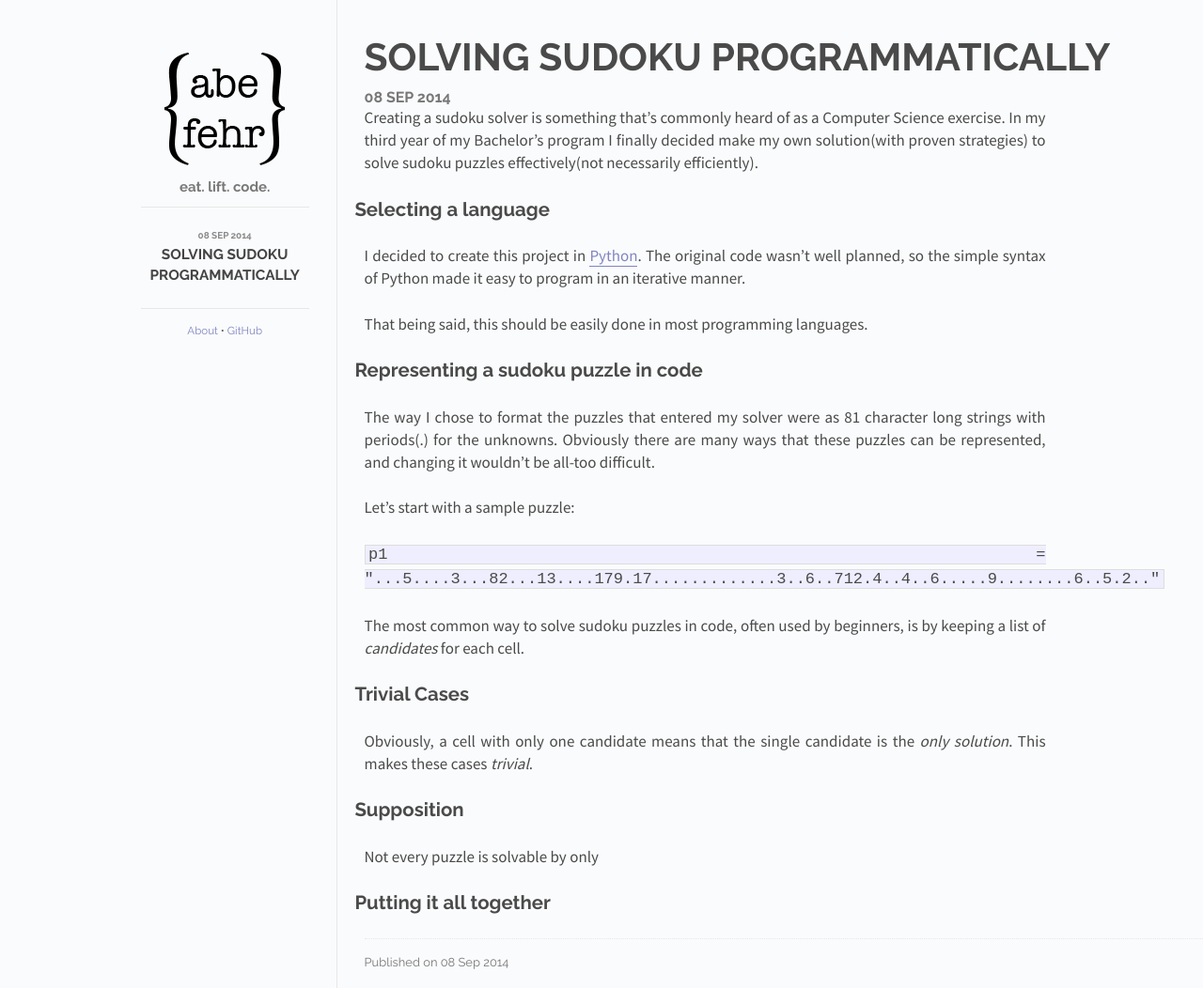
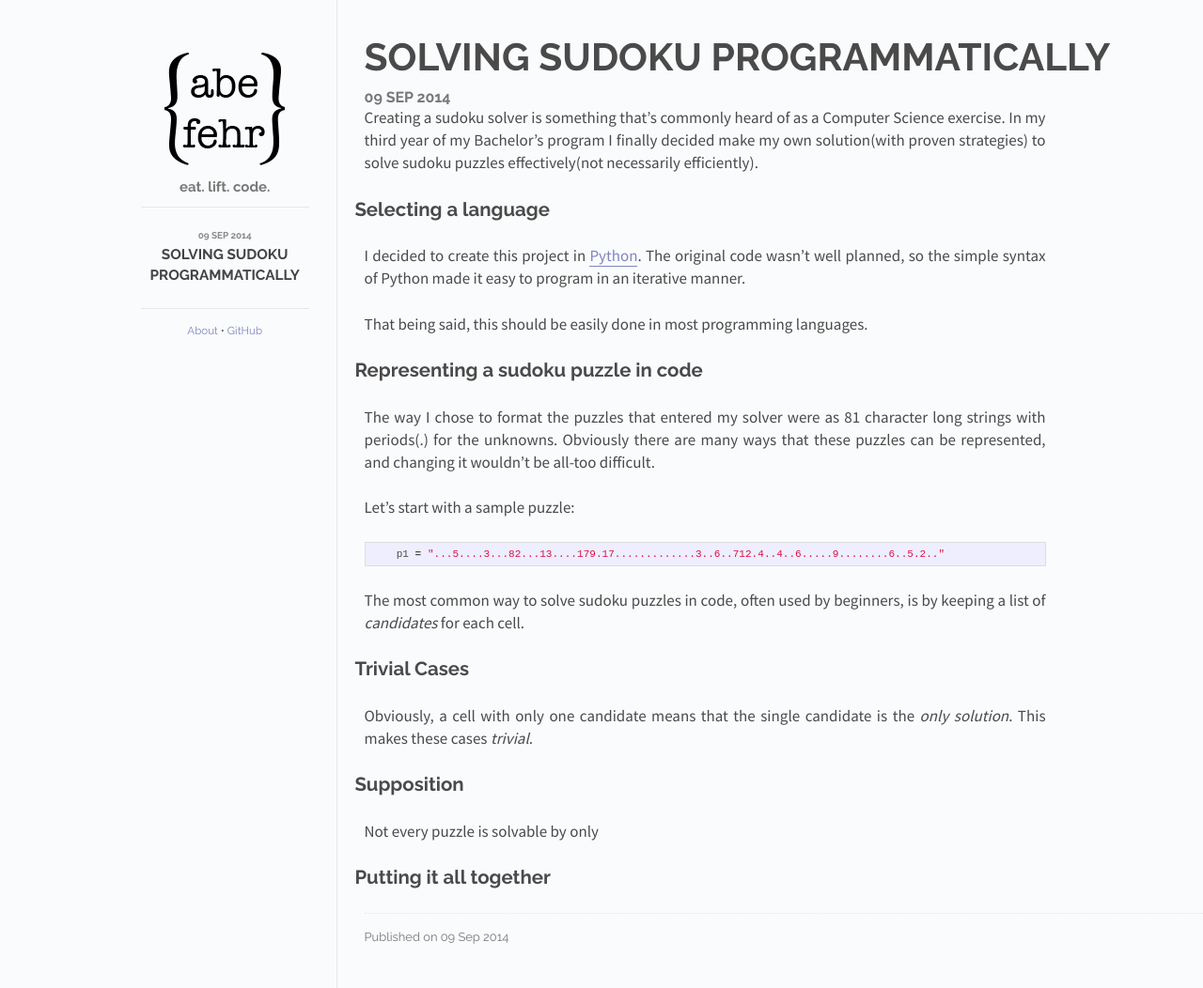
Before and after one commit to abejfehr/abejfehr.github.io, a Jekyll site: the page built from _posts/2014-09-09-solving-sudoku-programmatically.md, in a window 1280 px wide. Shown: the whole page at 94% size. Built offline with Jekyll 4.4.1, drawn with Linux system fonts in a browser that asks for light colours; Markdown is read by kramdown in place of the engine named in the settings.

Commit message:
revised my draft post and updated the datestamp

```diff
--- a/_posts/2014-09-07-solving-sudoku-programmatically.md
+++ b/_posts/2014-09-09-solving-sudoku-programmatically.md
@@ -1,8 +1,7 @@
 ---
 layout: post
 title: Solving Sudoku Programmatically
-cover: cover.jpg
-date:   2014-09-08 12:00:00
+date:   2014-09-09 12:00:00
 categories: posts
 ---
 
@@ -19,9 +18,10 @@ That being said, this should be easily done in most programming languages.
 The way I chose to format the puzzles that entered my solver were as 81 character long strings with periods(.) for the unknowns. Obviously there are many ways that these puzzles can be represented, and changing it wouldn't be all-too difficult.
 
 Let's start with a sample puzzle:
-
-`p1 = "...5....3...82...13....179.17.............3..6..712.4..4..6.....9........6..5.2.."`
-
+{% highlight python %}
+    p1 = "...5....3...82...13....179.17.............3..6..712.4..4..6.....9........6..5.2.."
+{% endhighlight %}
+<br />
 The most common way to solve sudoku puzzles in code, often used by beginners, is by keeping a list of *candidates* for each cell.
 
 ## Trivial Cases
```
